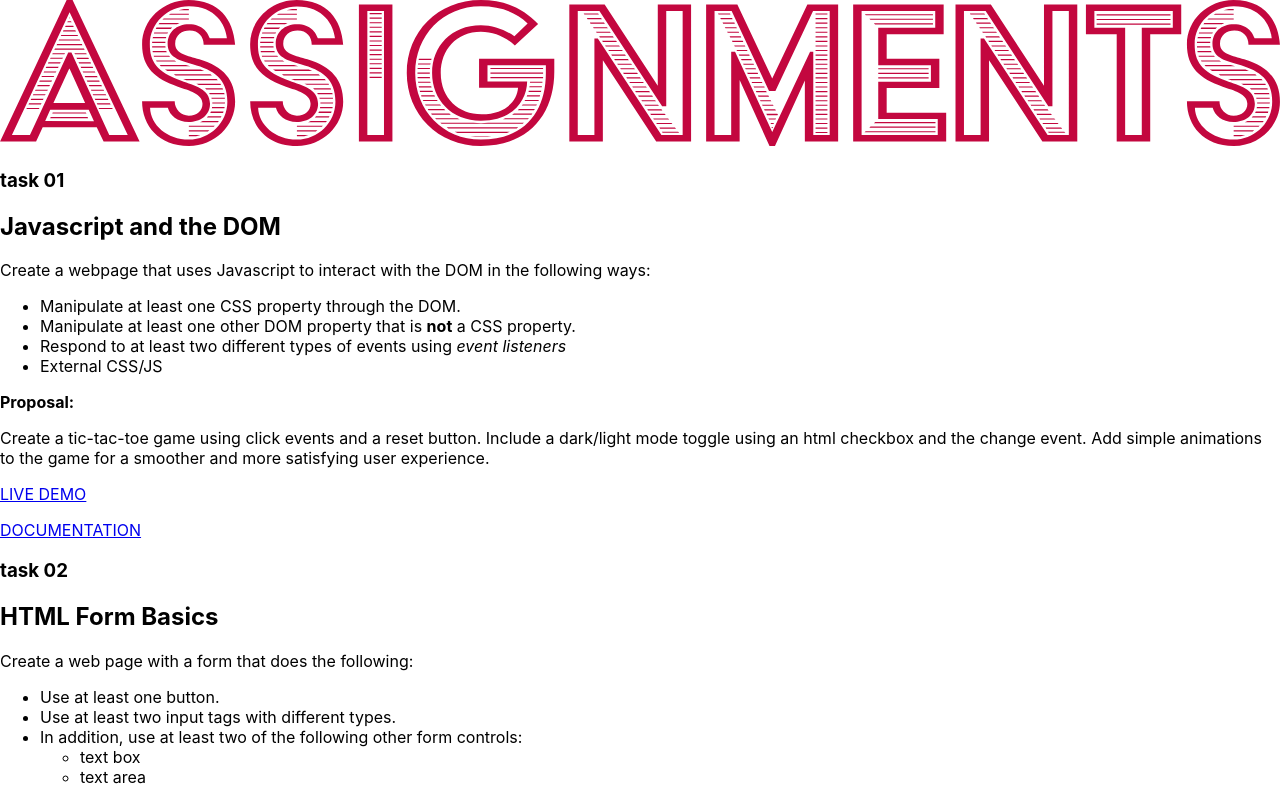
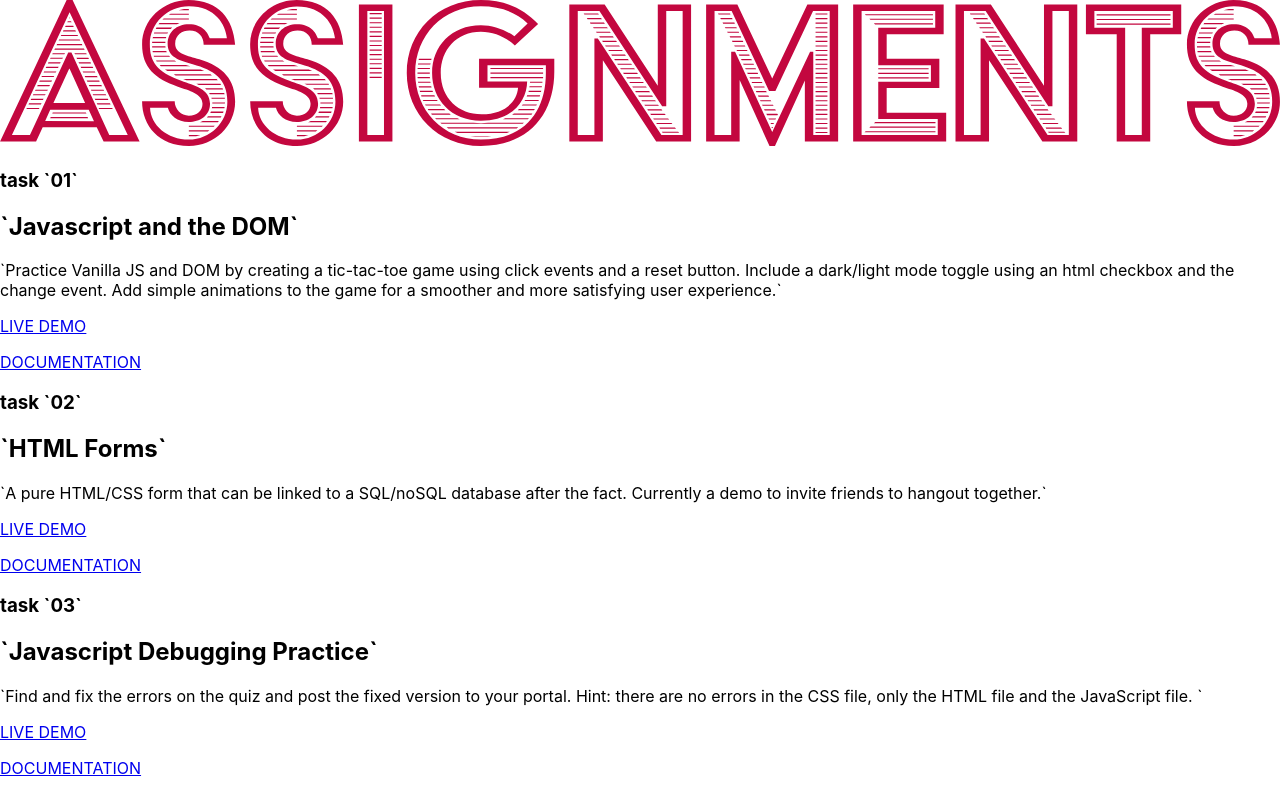
Before and after one commit to cnakpil/aos-animation-v2, a React (Create React App) app: page / in a window 1280 px wide. Shown: the top 789 px of the page. Built offline with nearby package versions, Linux system fonts and the light colour scheme.

Commit message:
update App.tsx

```diff
--- a/src/App.tsx
+++ b/src/App.tsx
@@ -1,13 +1,14 @@
 import React from 'react';
 import headerImg from './assets/assignments_dark.svg';
 import './App.css';
-import Entries from './components/Entries';
+// import Entries from './components/Entries';
+import EntryList from './components/EntryList';
 
 function App() {
   return (
     <div>
       <img src={headerImg} alt="Assignments" />
-      <Entries />
+      <EntryList />
     </div>
   );
 }
```
